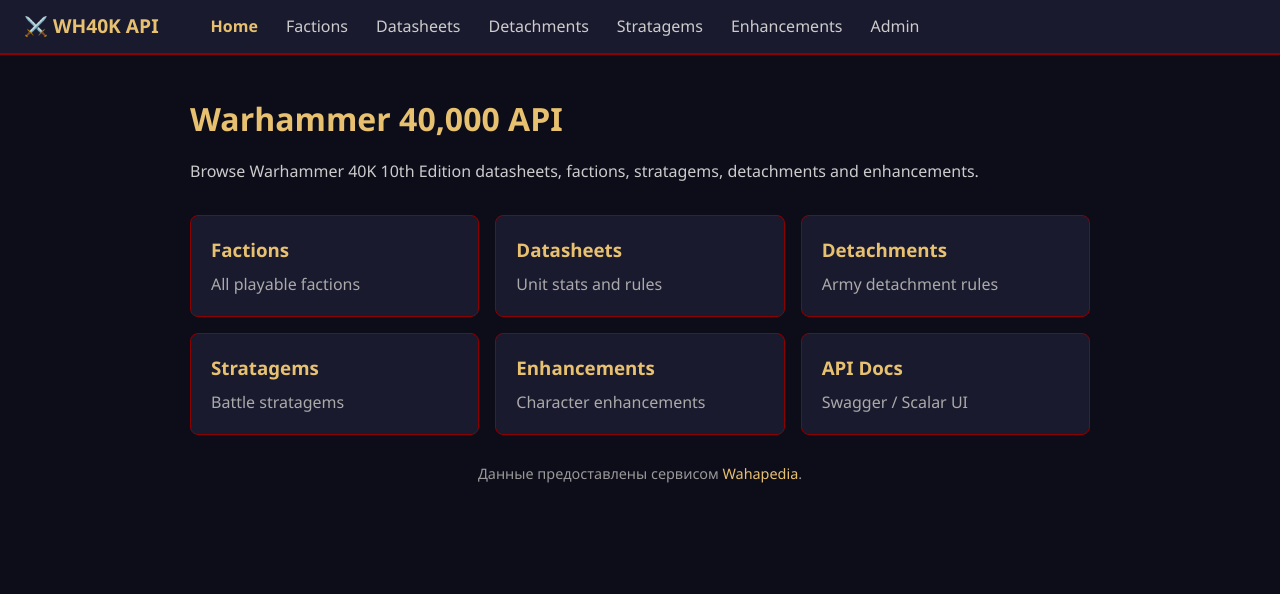
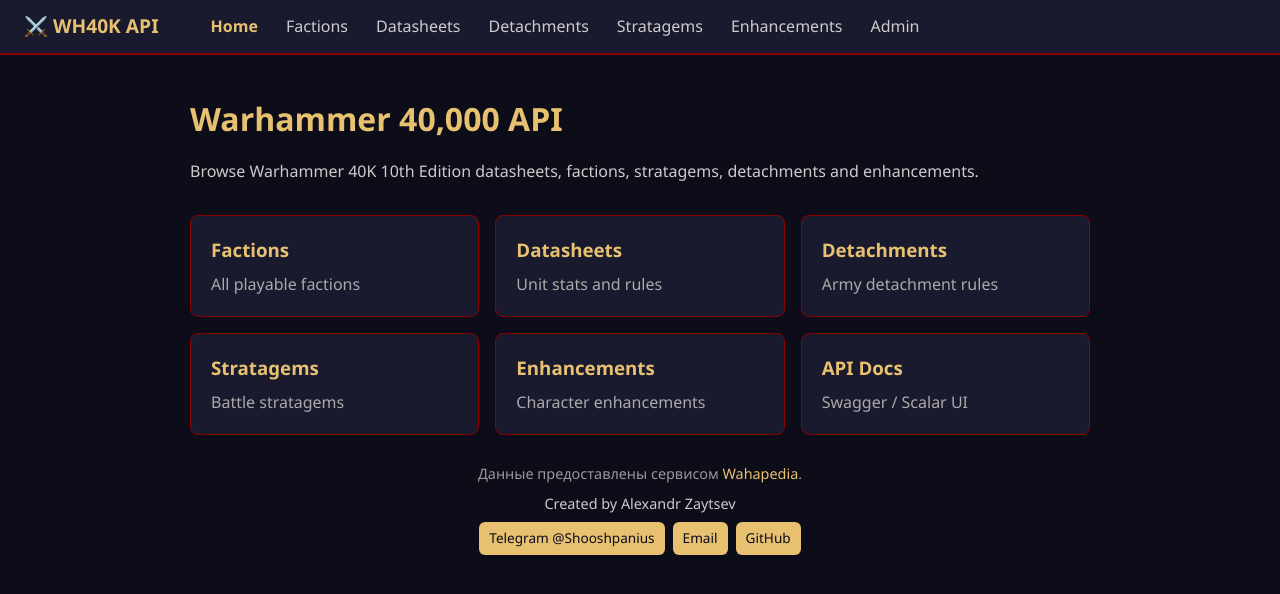
Before and after one commit to Shooshpanius/wh40kAPI, a React (Vite) app in the folder wh40kapi.client/: page / in a window 1280 px wide. Shown: the top 594 px of the page. Built offline with nearby package versions, Linux system fonts and the light colour scheme.

Commit message:
Created by

```diff
--- a/wh40kapi.client/src/pages/Home.tsx
+++ b/wh40kapi.client/src/pages/Home.tsx
@@ -15,7 +15,17 @@
             </div>
 
             <div style={styles.footer}>
-                Данные предоставлены сервисом <a href="https://wahapedia.ru/" target="_blank" rel="noopener noreferrer" style={styles.link}>Wahapedia</a>.
+                <div>
+                    Данные предоставлены сервисом <a href="https://wahapedia.ru/" target="_blank" rel="noopener noreferrer" style={styles.link}>Wahapedia</a>.
+                </div>
+
+                <div style={{ marginTop: 8, color: '#ccc' }}>Created by Alexandr Zaytsev</div>
+
+                <div style={{ marginTop: 8 }}>
+                    <a href="https://t.me/Shooshpanius" target="_blank" rel="noopener noreferrer" style={styles.button}>Telegram @Shooshpanius</a>
+                    <a href="mailto:admin@in-da-house.ru" style={{ ...styles.button, marginLeft: 8 }}>Email</a>
+                    <a href="https://github.com/Shooshpanius" target="_blank" rel="noopener noreferrer" style={{ ...styles.button, marginLeft: 8 }}>GitHub</a>
+                </div>
             </div>
         </div>
     );
@@ -46,4 +56,13 @@
     },
     footer: { marginTop: 28, color: '#999', fontSize: '0.9rem', textAlign: 'center' },
     link: { color: '#e8c170', textDecoration: 'none' },
+    button: {
+        display: 'inline-block',
+        padding: '6px 10px',
+        background: '#e8c170',
+        color: '#0b0b1a',
+        borderRadius: 6,
+        textDecoration: 'none',
+        fontSize: '0.85rem',
+    },
 };
```
